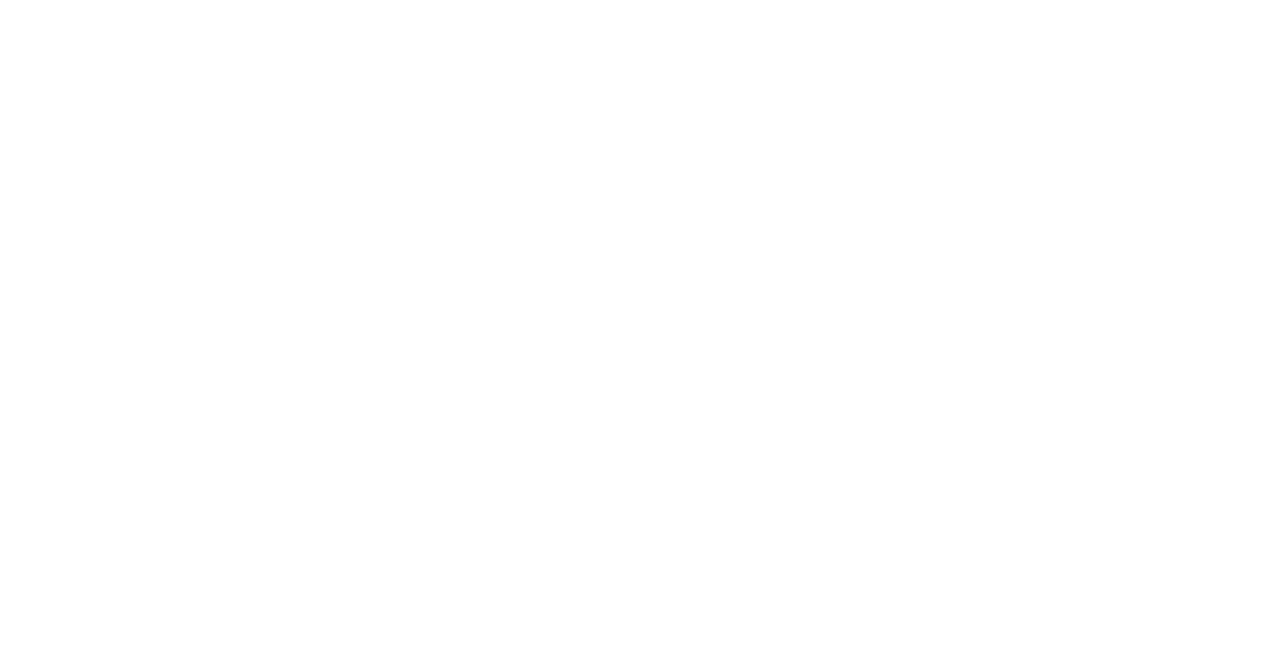
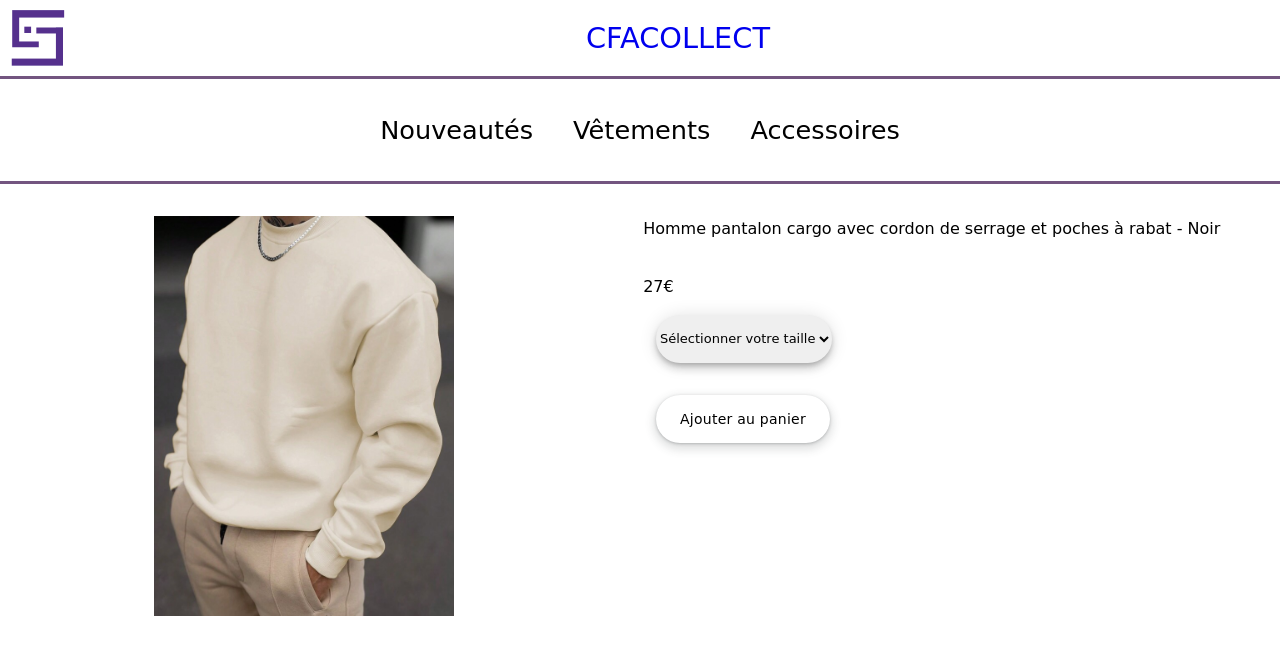
Before and after one commit to megmayou/projet-louka, a plain HTML site: page description_page_sweat_beige.html in a window 1280 px wide. Shown: the top 645 px of the page. Drawn offline with Linux system fonts and the light colour scheme.

Commit message:
A toi de jour

```diff
--- a/description_page_sweat_beige.html
+++ b/description_page_sweat_beige.html
@@ -8,3 +8,51 @@
     <link rel="stylesheet" href="./styles/global.css">
     <title>CFACOLLECT</title>
 </head>
+<header>
+    <div class="top-header">
+        <img src="./assets/logo_entreprise.png" alt="logo du site à décrire quand on l'image sera la bonne" class="img-header-size">
+        <a href="/"> CFACOLLECT </a>
+    </div>
+    <div>
+        <menu>
+            <li>Nouveautés</li>
+            <li>Vêtements</li>
+            <li>Accessoires</li>
+        </menu>
+    </div>
+</header>
+<main class="main">
+    <div class="div-photo-produit">
+        <div> <img src="./assets/sweat-beige/photo_sweat_beige_tenu.jpg" alt="photo sweat homme beige tenu " class="size-img"></div>
+        <div> <img src="./assets/sweat-beige/photo_sweat_beige_front" alt="photo sweat homme beige front " class="size-img"> </div>
+        <div> <img src="./assets/sweat-beige/photo_sweat_beige_back.jpg" alt="photo sweat homme beige back " class="size-img"> </div>
+        <div> <img src="./assets/sweat-beige/photo_sweat_beige_suit" alt="photo sweat homme beige suit " class="size-img"> </div>
+    </div>
+<div class="div-description-product">
+    <div>
+        <p> Homme pantalon cargo avec cordon de serrage et poches à rabat - Noir </p>
+    </div>
+    <div>
+        <p> 27€ </p>
+        <div>
+            <select name="size" class="select" >
+                <option value="select">Sélectionner votre taille</option>
+                <option value="XXS">XXS</option>
+                <option value="XS">XS</option>
+                <option value="S">S</option>
+                <option value="M">M</option>
+                <option value="L">L</option>
+                <option value="XL">XL</option>
+                <option value="XXL">XXL</option>
+            </select>
+        </div>
+        <div >
+            <button class="button-17"> Ajouter au panier</button>
+        </div>
+
+</div>
+
+</main>
+<footer>
+
+</footer>
--- a/styles/global.css
+++ b/styles/global.css
@@ -2,6 +2,7 @@
 
 body {
     margin: 0;
+    font-family: cursive , sans-serif;
 }
 
 /** HEADER **/
@@ -21,7 +22,7 @@ header {
     }
 
     menu li {
-        font-size: 2rem;
+        font-size: 1.6rem;
         padding: 20px;
     }
 
@@ -59,6 +60,7 @@ main {
         justify-content: space-around;
         align-items: center;
         margin: 1rem;
+        font-size: 1rem;
     }
 
     h1 {
--- a/styles/page_description_produit.css
+++ b/styles/page_description_produit.css
@@ -27,21 +27,88 @@
     top: 0;
 }
 
-.design-size {
-    display: flex;
-    flex-direction: row;
-    justify-content: flex-start;
-    width: 60%;
-    box-shadow: 4px 4px 4px 2px grey;
-    border-radius: 5px;
+/* SELECT */
+
+.select {
+    font-family: cursive , sans-serif;
+    border-radius: 24px;
+    border-style: none;
+    box-shadow: rgba(0, 0, 0, .2) 0 3px 5px -1px,rgba(0, 0, 0, .14) 0 6px 10px 0,rgba(0, 0, 0, .12) 0 1px 18px 0;
+    box-sizing: border-box;
+    display: inline-flex;
+    cursor: pointer;
+    font-size: 13px;
+    font-weight: 500;
+    height: 48px;
 }
 
-.svg-size {
-    margin-right: 50%;
+/* BUTTON */
+
+.button-17 {
+  align-items: center;
+  appearance: none;
+  background-color: #fff;
+  border-radius: 24px;
+  border-style: none;
+  box-shadow: rgba(0, 0, 0, .2) 0 3px 5px -1px,rgba(0, 0, 0, .14) 0 6px 10px 0,rgba(0, 0, 0, .12) 0 1px 18px 0;
+  box-sizing: border-box;
+  color:black;
+  cursor: pointer;
+  display: inline-flex;
+  fill: currentcolor;
+  font-family: cursive , sans-serif;
+  font-size: 14px;
+  font-weight: 500;
+  height: 48px;
+  justify-content: center;
+  letter-spacing: .25px;
+  line-height: normal;
+  max-width: 100%;
+  overflow: visible;
+  padding: 2px 24px;
+  position: relative;
+  text-align: center;
+  text-transform: none;
+  transition: box-shadow 280ms cubic-bezier(.4, 0, .2, 1),opacity 15ms linear 30ms,transform 270ms cubic-bezier(0, 0, .2, 1) 0ms;
+  user-select: none;
+  -webkit-user-select: none;
+  touch-action: manipulation;
+  width: auto;
+  will-change: transform,opacity;
+  z-index: 0;
 }
 
-.div-design {
+.button-17:hover {
+  background: #F6F9FE;
+  color:rgba(85, 48, 101, 0.818);
+}
 
-    border: solid rgba(85, 48, 101, 0.818);
+.button-17:active {
+  box-shadow: 0 4px 4px 0 rgb(60 64 67 / 30%), 0 8px 12px 6px rgb(60 64 67 / 15%);
+  outline: none;
+}
 
+.button-17:focus {
+  outline: none;
+  border: 2px solid black;
 }
+
+.button-17:not(:disabled) {
+  box-shadow: rgba(60, 64, 67, .3) 0 1px 3px 0, rgba(60, 64, 67, .15) 0 4px 8px 3px;
+}
+
+.button-17:not(:disabled):hover {
+  box-shadow: rgba(60, 64, 67, .3) 0 2px 3px 0, rgba(60, 64, 67, .15) 0 6px 10px 4px;
+}
+
+.button-17:not(:disabled):focus {
+  box-shadow: rgba(60, 64, 67, .3) 0 1px 3px 0, rgba(60, 64, 67, .15) 0 4px 8px 3px;
+}
+
+.button-17:not(:disabled):active {
+  box-shadow: rgba(60, 64, 67, .3) 0 4px 4px 0, rgba(60, 64, 67, .15) 0 8px 12px 6px;
+}
+
+.button-17:disabled {
+  box-shadow: rgba(60, 64, 67, .3) 0 1px 3px 0, rgba(60, 64, 67, .15) 0 4px 8px 3px;
+}
```
Also changed, not shown: description_page_cargo_jean.html (+14 -9 lines), description_page_cargo_noir.html (+15 -9 lines), index.html (+3 -3 lines), assets/sweat-beige/photo_sweat_beige_back.jpg (added), assets/sweat-beige/photo_sweat_beige_tenu.jpg (added), 2 other files.
